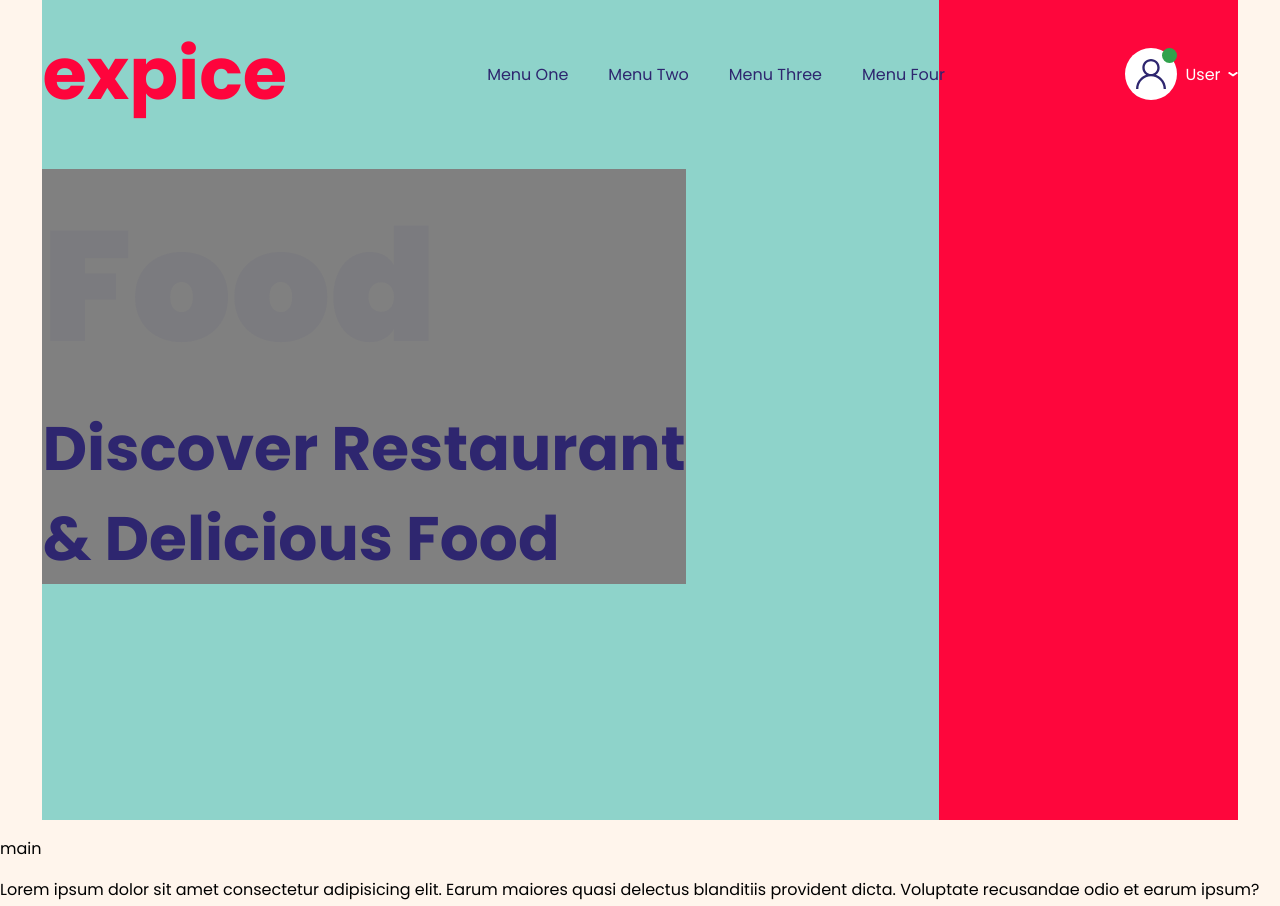
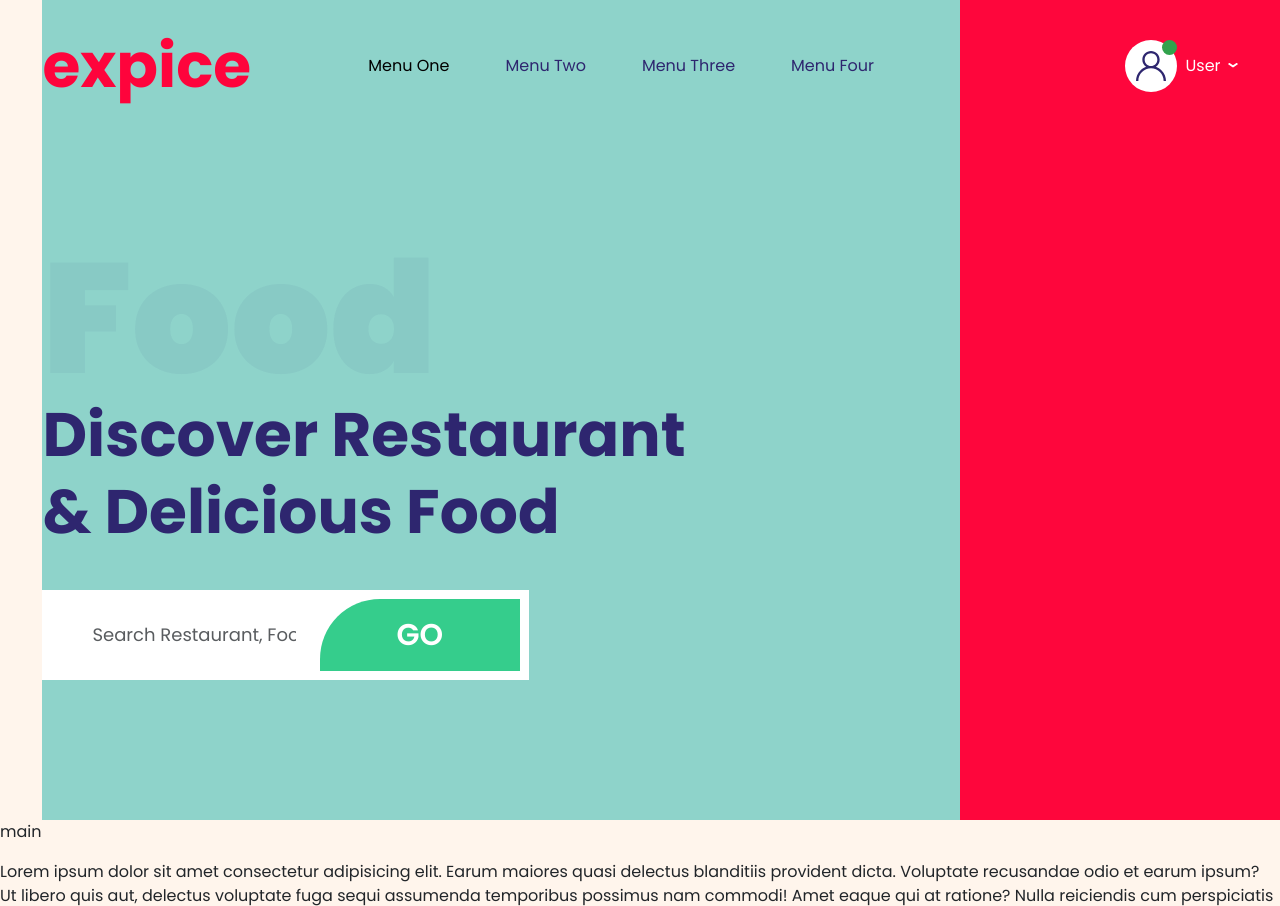
Before and after one commit to Alex608073/expice, a plain HTML site: page index.html in a window 1280 px wide. Shown: the top 906 px of the page. Drawn offline with nearby package versions, Linux system fonts and the light colour scheme.

Commit message:
Added a search form

```diff
--- a/css/main.css
+++ b/css/main.css
@@ -37,6 +37,7 @@ body {
 
     position: relative;
 }
+
 .underlying-layer {
     position: absolute;
     z-index: -1;
@@ -62,6 +63,7 @@ body {
     /* to delete */
     background: var(--bg);
 }
+
 .inner {
     margin-right: clamp(19px, 7%, 135px);
     margin-left: clamp(19px, 7%, 135px);
@@ -81,12 +83,14 @@ body {
 
     /* to delete */
 }
+
 .header__pic-bg {
     position: absolute;
     top: 0;
     left: 0;
     z-index: 0;
 }
+
 .header__content {
     max-height: 1040px;
     height: 100vh;
@@ -95,6 +99,7 @@ body {
     position: relative;
     /* to delete */
 }
+
 .header__overlay {
     height: 100%;
     width: clamp(140px, 25%, 514px);
@@ -114,7 +119,18 @@ body {
     position: relative;
     z-index: 10;
     flex-wrap: wrap;
+
+    margin-bottom: 130px;
 }
+
+.header__navbar {
+    padding: 0;
+}
+
+.navbar__container {
+    padding: 0;
+}
+
 .header__logo {
     color: #FE043C;
     text-align: center;
@@ -123,13 +139,18 @@ body {
     font-style: normal;
     font-weight: 700;
     line-height: normal;
+
+    padding-top: 0;
+    padding-bottom: 0;
 }
+
 .header__nav {
     display: flex;
     flex-wrap: wrap;
 
-    margin-left: 200px;
+    margin-left: calc(1920%/200);
 }
+
 .header__nav-item {
     color: #2E266F;
     text-align: center;
@@ -139,10 +160,14 @@ body {
     font-weight: 400;
     line-height: normal;
 
+    margin: 0;
+    padding: 0;
 }
+
 .header__nav-item:not(:last-child) {
     margin-right: 40px;
 }
+
 .header__user {
     color: #FFF;
     text-align: center;
@@ -159,6 +184,7 @@ body {
     margin-left: auto;
     cursor: pointer;
 }
+
 .header__userpic {
     display: flex;
     align-items: center;
@@ -171,6 +197,7 @@ body {
 
     position: relative;
 }
+
 .header__userpic::before {
     content: '';
     width: 15px;
@@ -182,6 +209,7 @@ body {
     top: 0;
     right: 0;
 }
+
 .header__username {
     margin-right: 7px;
     display: flex;
@@ -189,33 +217,112 @@ body {
     align-items: center;
     justify-content: center;
 }
+
+.header__navbar-toggler {
+    display: flex;
+    flex-direction: column;
+    align-items: end;
+    justify-content: center;
+    border: 0;
+    outline: 0;
+    box-shadow: none;
+}
+
+.header__navbar-toggler:focus {
+    border: 0;
+    outline: 0;
+    box-shadow: none;
+}
+
+.navbar-toggler-item {
+    display: block;
+    width: 40px;
+    height: 2.5px;
+    background: white;
+
+    margin-bottom: 6.5px;
+}
+
+.navbar-toggler-item:last-child {
+    width: 27.5px;
+}
+
 .header__section {
     display: flex;
     flex-direction: column;
     align-items: start;
-    width: clamp(412px, 75%, 1400px);
+    width: clamp(280px, 75%, 1400px);
+    margin-bottom: 40px;
 }
+
 .header__title {
     color: #2E266F;
     font-family: Poppins;
     font-size: 72px;
     font-style: normal;
     font-weight: 700;
-    line-height: 90px; /* 125% */
+    line-height: 125%;
     text-transform: capitalize;
+}
 
-    /* max-width: 92%; */
-    background: grey;
-}
 .highlight-text {
     color: rgba(47, 38, 112, 0.05);
     font-family: Poppins;
     font-size: 200px;
     font-style: normal;
     font-weight: 900;
-    line-height: normal;
+    line-height: 100%;
     text-transform: capitalize;
     display: block;
+}
+
+.header-search {
+    width: 670px;
+    height: 90px;
+    flex-shrink: 0;
+    background: #FFF;
+
+    flex-direction: row;
+}
+.header-search__form {
+    padding: 9px;
+
+    position: relative;
+}
+.header-search__form input {
+    color: #2E266F;
+    font-family: Poppins;
+    font-size: 18px;
+    font-style: normal;
+    font-weight: 400;
+    /* line-height: 90px; 500% */
+    text-transform: capitalize;
+
+    height: 72px;
+    padding: 0;
+    padding-left: 41px;
+    margin: 0;
+    border: none;
+}
+.header-search__form input:focus {
+    box-shadow: none;
+}
+.header-search__form button {
+    width: 200px;
+    height: 72px;
+    flex-shrink: 0;
+    border-radius: 60px 0px 0px 0px;
+    background: #35CD8C;
+    border: none;
+
+    color: #FFF;
+    font-family: Poppins;
+    font-size: 30px;
+    font-style: normal;
+    font-weight: 600;
+    line-height: 60px; /* 300% */
+    text-transform: uppercase;
+    padding: 0;
 }
 
 /* main */
@@ -246,9 +353,11 @@ body {
     .header {
         padding-top: calc((100% - 1920px)/2*0.64);
     }
+
     .footer {
         padding-bottom: calc((100% - 1920px)/2*1.57);
     }
+
     .underlying-layer {
         height: calc(100% - (100vw - 1920px)/2*0.64 - (100vw - 1920px)/2*1.57);
         margin-top: calc((100vw - 1920px)/2*0.64);
@@ -260,10 +369,12 @@ body {
     .wrapper {
         max-width: 1920px;
     }
+
     .inner {
         margin-right: calc(30px + 105 * ((100vw - 1194px) / (1920 - 1194)));
-        margin-left: calc(30px + 105 * ((100vw - 1194px) / (1920 - 1194)))  ;
+        margin-left: calc(30px + 105 * ((100vw - 1194px) / (1920 - 1194)));
     }
+
     .underlying-layer {
         height: 100%;
     }
@@ -272,11 +383,23 @@ body {
         padding-top: 0;
     }
 
+    .header__logo {
+        font-size: calc(60px + 12 * ((100vw - 1195px) / (1920 - 1195)));
+    }
+
     .header__title {
         font-size: calc(60px + 12 * ((100vw - 1195px) / (1920 - 1195)));
     }
+
     .highlight-text {
         font-size: calc(150px + 50 * ((100vw - 1195px) / (1920 - 1195)));
+    }
+
+    .header__section {
+        margin-bottom: calc(30px + 10 * ((100vw - 1195px) / (1920 - 1195)));
+    }
+    .header-search {
+        width: calc(462px + 208 * ((100vw - 1195px) / (1920 - 1195)));
     }
 
     .footer {
@@ -290,25 +413,51 @@ body {
         margin-right: 30px;
         margin-left: 30px;
     }
+
     .header__overlay {
         width: 25%;
     }
+
+    .header__logo {
+        font-size: calc(48px + 12 * ((100vw - 554px) / (1194 - 554)));
+    }
+
     .header__title {
         font-size: calc(36px + 24 * ((100vw - 554px) / (1194 - 554)));
     }
+
     .highlight-text {
         font-size: calc(100px + 50 * ((100vw - 554px) / (1194 - 554)));
     }
+
+    .navbar-toggler-item {
+        width: calc(25px + 15 * ((100vw - 554px) / (1194 - 554)));
+    }
+
+    .navbar-toggler-item:last-child {
+        width: calc(17.5px + 10 * ((100vw - 554px) / (1194 - 554)));
+    }
 }
+
 @media (max-width: 553.9px) {
     .inner {
         margin-right: 20px;
         margin-left: 20px;
     }
+
     .header__overlay {
         width: 25%;
     }
+
+    .header__logo {
+        font-size: calc(38px + 10 * ((100vw - 320px) / (554 - 320)));
+    }
+
+    .header__title {
+        font-size: calc(20px + 16 * ((100vw - 320px) / (554 - 320)));
+    }
+
+    .highlight-text {
+        font-size: calc(60px + 40 * ((100vw - 320px) / (554 - 320)));
+    }
 }
-
-/* 1920px - 1920px*/
-/* 2112px - 1655px*/
--- a/index.html
+++ b/index.html
@@ -5,7 +5,7 @@
     <meta charset="UTF-8">
     <meta name="viewport" content="width=device-width, initial-scale=1.0">
     <title>Expice Restaurant Template</title>
-    <!-- <link rel="stylesheet" href="css/bootstrap.css"> -->
+    <link href="https://cdn.jsdelivr.net/npm/bootstrap@5.3.2/dist/css/bootstrap.min.css" rel="stylesheet" integrity="sha384-T3c6CoIi6uLrA9TneNEoa7RxnatzjcDSCmG1MXxSR1GAsXEV/Dwwykc2MPK8M2HN" crossorigin="anonymous">
     <link rel="stylesheet" href="css/main.css">
 </head>
 
@@ -15,13 +15,21 @@
         <div class="wrapper">
             <div class="inner header__content">
                 <div class="header__menu">
-                    <a href="#" class="header__logo">expice</a>
-                    <nav class="nav header__nav">
-                        <a href="#" class="nav__item header__nav-item">Menu One</a>
-                        <a href="#" class="nav__item header__nav-item">Menu Two</a>
-                        <a href="#" class="nav__item header__nav-item">Menu Three</a>
-                        <a href="#" class="nav__item header__nav-item">Menu Four</a>
-                    </nav>
+                    <nav class="navbar navbar-expand-xl w-100 header__navbar">
+                        <div class="container-fluid navbar__container">
+                          <a class="navbar-brand header__logo" href="#">expice</a>
+                          <button class="navbar-toggler header__navbar-toggler" type="button" data-bs-toggle="collapse" data-bs-target="#navbarNavAltMarkup" aria-controls="navbarNavAltMarkup" aria-expanded="false" aria-label="Переключатель навигации">
+                            <span class="navbar-toggler-item"></span>
+                            <span class="navbar-toggler-item"></span>
+                            <span class="navbar-toggler-item"></span>
+                          </button>
+                          <div class="collapse navbar-collapse" id="navbarNavAltMarkup">
+                            <div class="navbar-nav header__nav">
+                              <a class="nav-link nav__item header__nav-item active" aria-current="page" href="#">Menu One</a>
+                              <a class="nav-link nav__item header__nav-item" href="#">Menu Two</a>
+                              <a class="nav-link nav__item header__nav-item" href="#">Menu Three</a>
+                              <a class="nav-link nav__item header__nav-item" href="#">Menu Four</a>
+                            </div>
                             <div class="header__user">
                                 <span class="header__userpic">
                                     <svg width="30" height="30" viewBox="0 0 30 30" fill="none"
@@ -40,15 +48,23 @@
                                 </svg>
                             </div>
                           </div>
+                        </div>
+                      </nav>
+                </div>
                 <div class="header__section">
                     <h1 class="header__title">
                         <span class="highlight-text">Food</span>
                         Discover Restaurant <br>& Delicious Food
                     </h1>
-
+                </div>
+                <div class="header__section header-search">
+                    <form class="d-flex w-100 h-100 header-search__form" role="search">
+                        <input class="form-control me-2" type="search" placeholder="search restaurant, food" aria-label="search restaurant, food">
+                        <button class="btn btn-outline-success" type="submit">go</button>
+                    </form>
+                </div>
             </div>
             <div class="header__overlay"></div>
-            </div>
         </div>
     </header>
     <!-- header end -->
@@ -136,6 +152,8 @@
     <!-- A picture for the background -->
     <img src="img/pic-bg.png" alt="" class="header__pic-bg">
     <div class="underlying-layer"></div>
+    <!-- <script src="js/bootstrap.bundle.min.js"></script> -->
+    <script src="https://cdn.jsdelivr.net/npm/bootstrap@5.3.2/dist/js/bootstrap.bundle.min.js" integrity="sha384-C6RzsynM9kWDrMNeT87bh95OGNyZPhcTNXj1NW7RuBCsyN/o0jlpcV8Qyq46cDfL" crossorigin="anonymous"></script>
 </body>
 
 </html>
```
Lines whose indentation alone changed are shown as unchanged.
